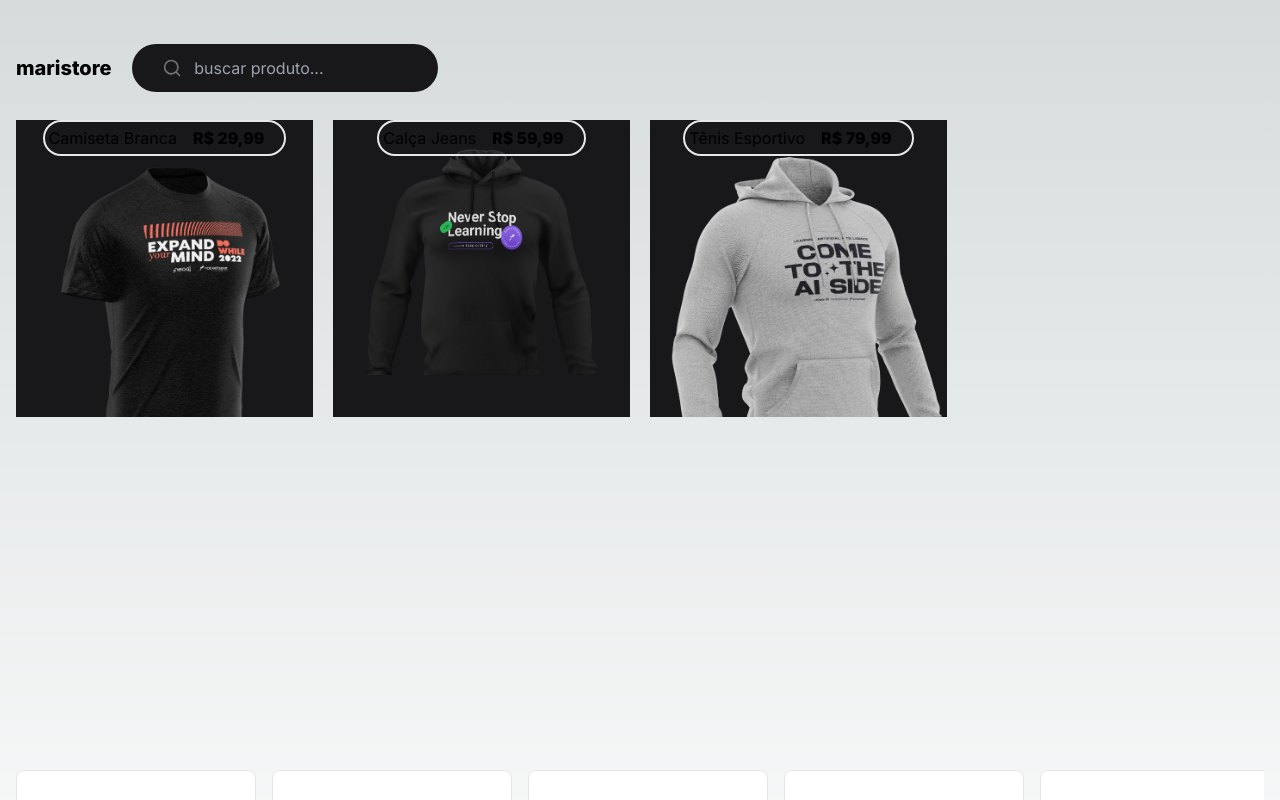
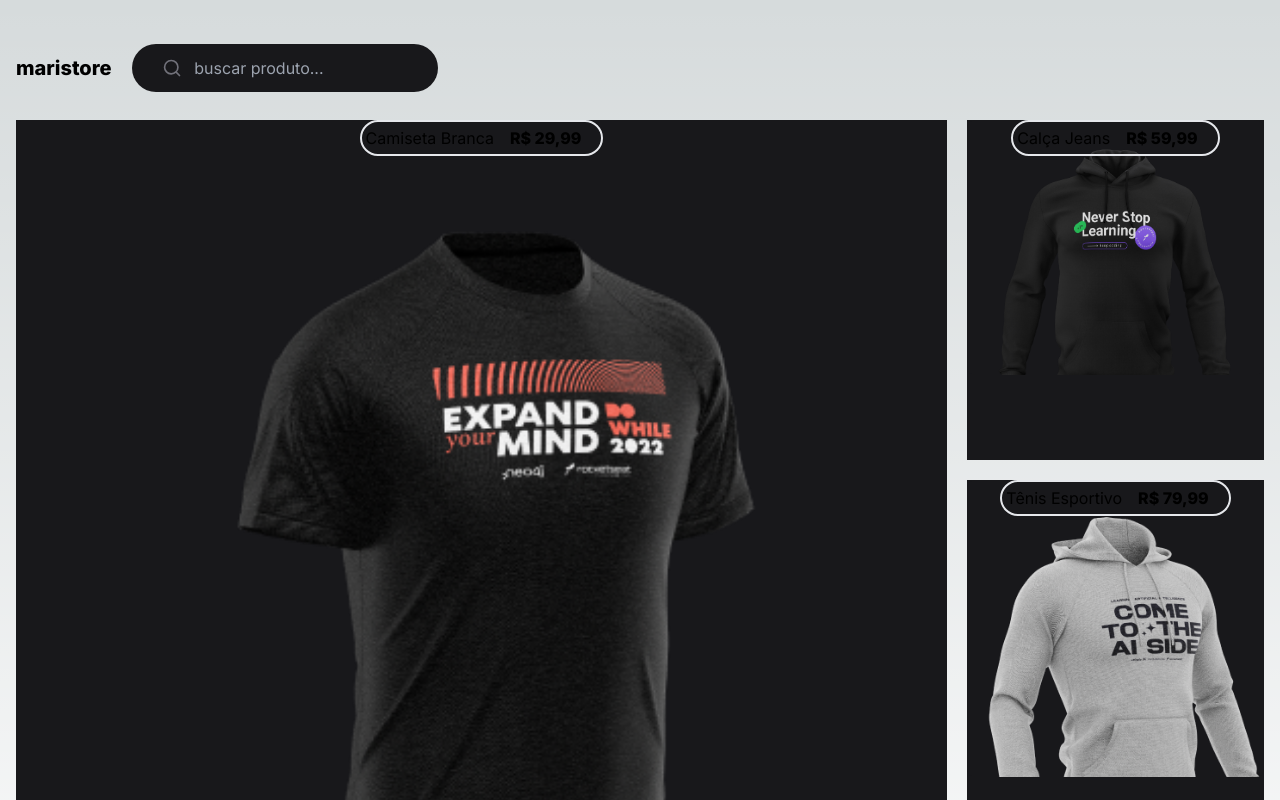
Before and after one commit to MathMendesReis/dev_store, a Next.js app: page / in a window 1280 px wide. Shown: the top 800 px of the page. Built offline with nearby package versions, Linux system fonts and the light colour scheme.

Commit message:
resolvendo bug no grid

```diff
--- a/src/app/(home)/page.tsx
+++ b/src/app/(home)/page.tsx
@@ -16,7 +16,10 @@ export default async function Page() {
     <>
       <main className=''>
         <ul className='grid w-full grid-cols-4 grid-rows-2 gap-5 max-[1000px]:hidden'>
-          <HighligthProd data={highligth} />
+          <div className='col-span-3 row-span-2 bg-zinc-900'>
+            <HighligthProd data={highligth} />
+          </div>
+
           <ListProducts data={DataSlice} />
         </ul>
         <div className=' mt-8 w-full overflow-x-auto pb-6 pt-1 '>
--- a/src/features/highligth-prod.tsx
+++ b/src/features/highligth-prod.tsx
@@ -13,10 +13,7 @@ export default function HighligthProd({
   data: { id, nome, preco, url_img },
 }: HighligthProdProps) {
   return (
-    <li
-      className='col-span-3 row-span-2 bg-zinc-900'
-      key={id}
-    >
+    <li key={id}>
       <CardProductRoot>
         <CardProductImg src={url_img} />
         <div className='absolute bottom-[25%] right-[15%] flex h-12 max-w-[280px] items-center gap-2 rounded-full border-2 border-zinc-500 bg-black/60 p-1 pl-1'>
```
